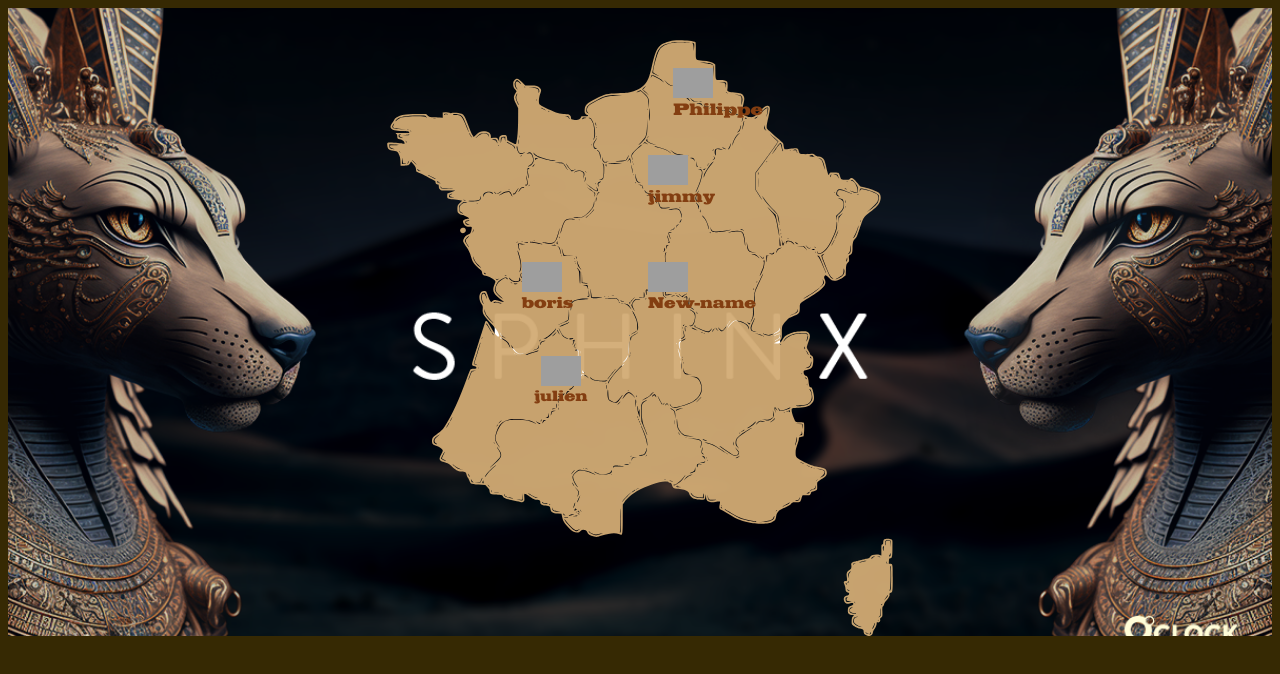
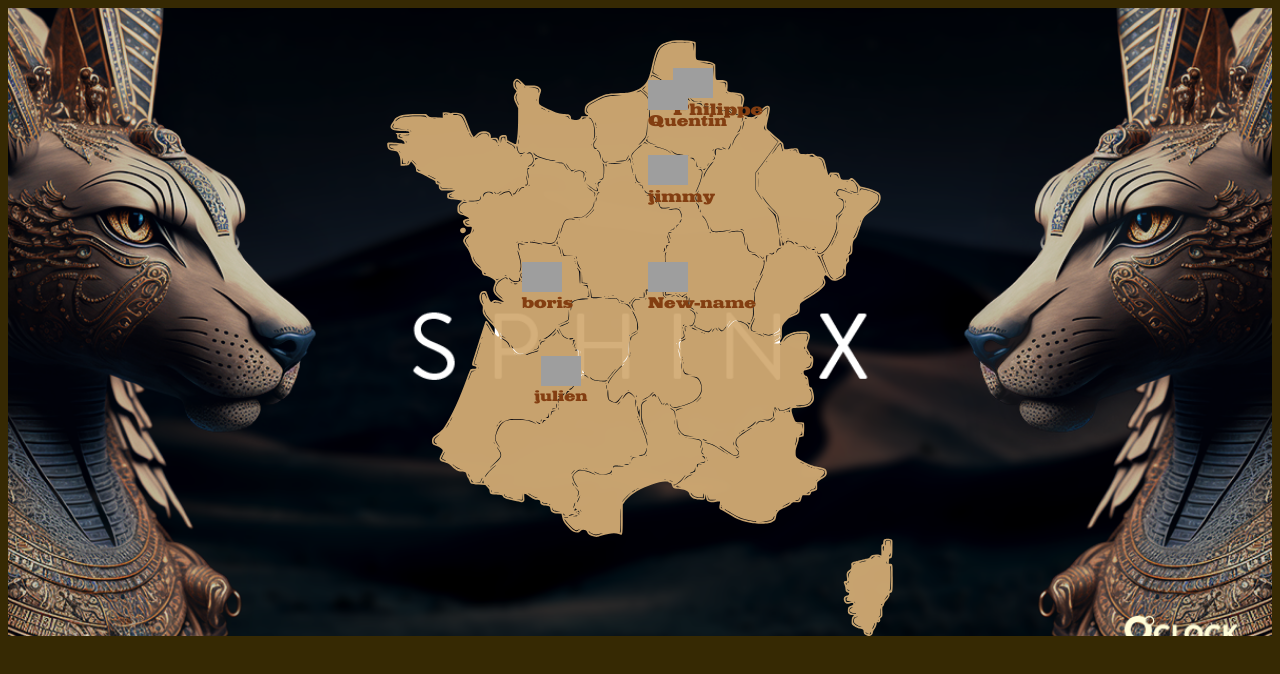
Before and after one commit to jimmyomont/map-sphinx-v2.0, a website built with Parcel: page src/index.html in a window 1280 px wide. Shown: the top 674 px of the page. Built offline with nearby package versions, Linux system fonts and the light colour scheme; grey boxes are pictures that could not be loaded.

Commit message:
add quentin

```diff
--- a/src/index.html
+++ b/src/index.html
@@ -78,6 +78,16 @@
 				</div>
 			</button>
 
+			<button class="quentin">
+				<img class="icons"
+					src="https://img.icons8.com/external-icongeek26-outline-icongeek26/64/null/external-egyptian-egypt-icongeek26-outline-icongeek26-2.png" />Quentin
+				<div class="infos">
+					<p>Name: Quentin</p>
+					<p>Ville: Arras - 62</p>
+					<p>infos: 42</p>
+				</div>
+			</button>
+
 			<button class="New-name">
 				<img class="icons"
 					src="https://img.icons8.com/external-icongeek26-outline-icongeek26/64/null/external-egyptian-egypt-icongeek26-outline-icongeek26-2.png" />New-name
--- /dev/null
+++ b/src/scss/_quentin.scss
@@ -0,0 +1,24 @@
+@use './vars';
+@use './mixin';
+
+// Change New-name par ton prénom
+.quentin {
+    display: flex;
+    flex-direction: column;
+    position: absolute;
+    font-family: 'fette', sans-serif;
+    color: vars.$font-color-tags;
+    font-size: 15px;
+    background-color:rgba(255, 255, 255, 0);
+    border-color: rgba(255, 255, 255, 0);
+    top: 11%;
+    left: 50%;
+
+    @include mixin.medium {
+        font-size: 0.7em;
+    }
+
+    @include mixin.small {
+        font-size: 0;
+    }
+}
--- a/src/scss/index.scss
+++ b/src/scss/index.scss
@@ -9,3 +9,4 @@
 @use './boris';
 @use './mixin';
 @use './philippe';
+@use './quentin';
```
